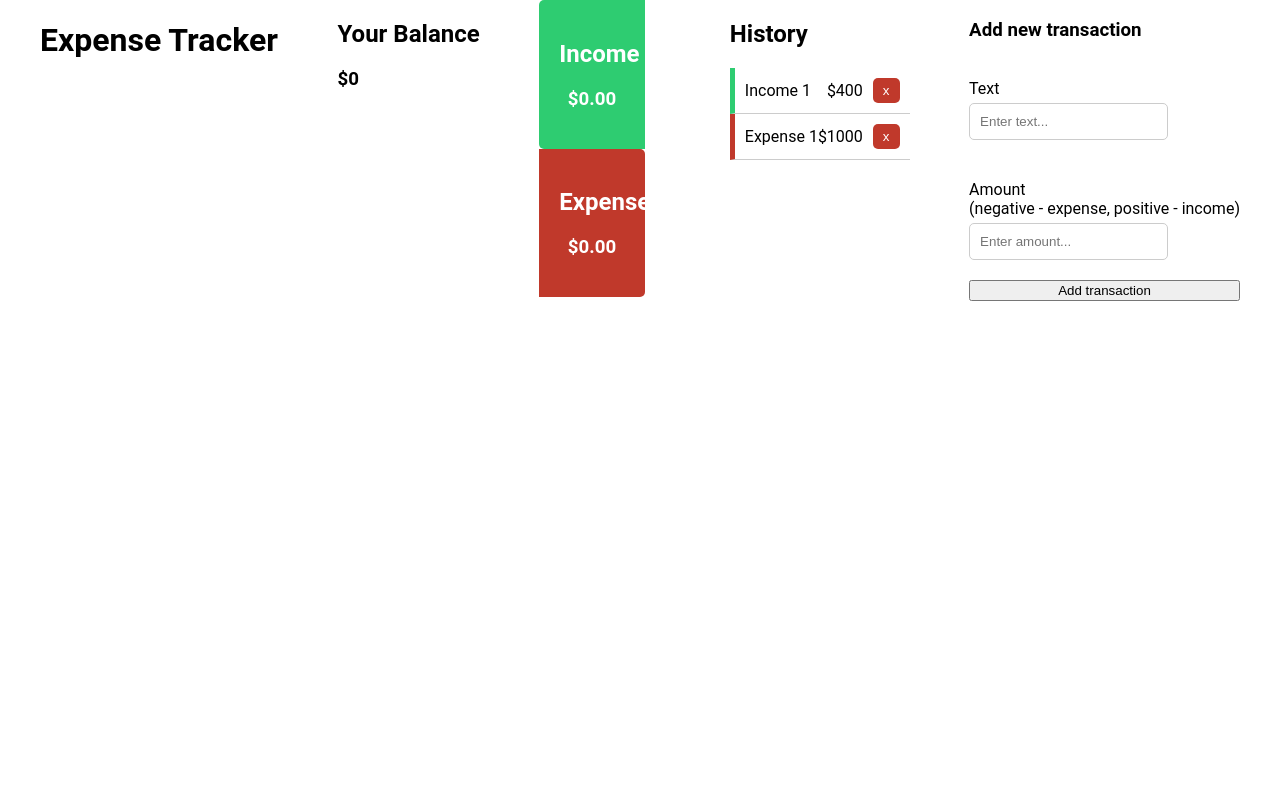
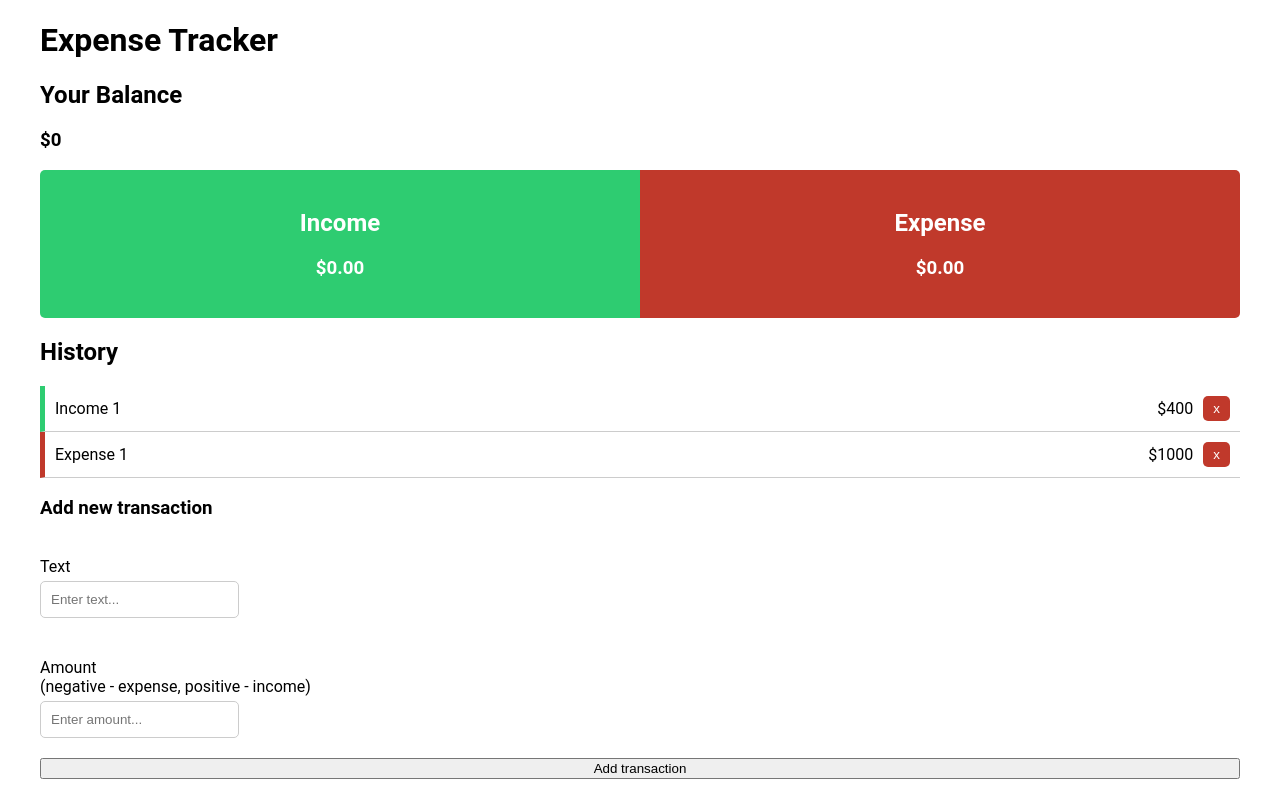
Before and after one commit to nazimbo/expense-tracker-vue, a Vue app: page / in a window 1280 px wide. Built offline with nearby package versions, Linux system fonts and the light colour scheme.

Commit message:
Refactor container styles in App.vue and IncomeExpense.vue

```diff
--- a/src/App.vue
+++ b/src/App.vue
@@ -6,7 +6,7 @@ import AddTransaction from "./components/AddTransaction.vue";
 </script>
 
 <template>
-  <div class="container">
+  <div>
     <h1>Expense Tracker</h1>
     <Balance />
     <IncomeExpense />
@@ -15,9 +15,4 @@ import AddTransaction from "./components/AddTransaction.vue";
   </div>
 </template>
 
-<style scoped>
-.container {
-  display: flex;
-  justify-content: space-between;
-}
-</style>
+<style scoped></style>
--- a/src/components/IncomeExpense.vue
+++ b/src/components/IncomeExpense.vue
@@ -1,7 +1,7 @@
 <script setup></script>
 
 <template>
-  <div>
+  <div class="container">
     <div class="income">
       <h2>Income</h2>
       <h3>$0.00</h3>
@@ -15,6 +15,11 @@
 </template>
 
 <style scoped>
+.container {
+  display: flex;
+  justify-content: space-between;
+}
+
 .income,
 .expense {
   width: 50%;
```
